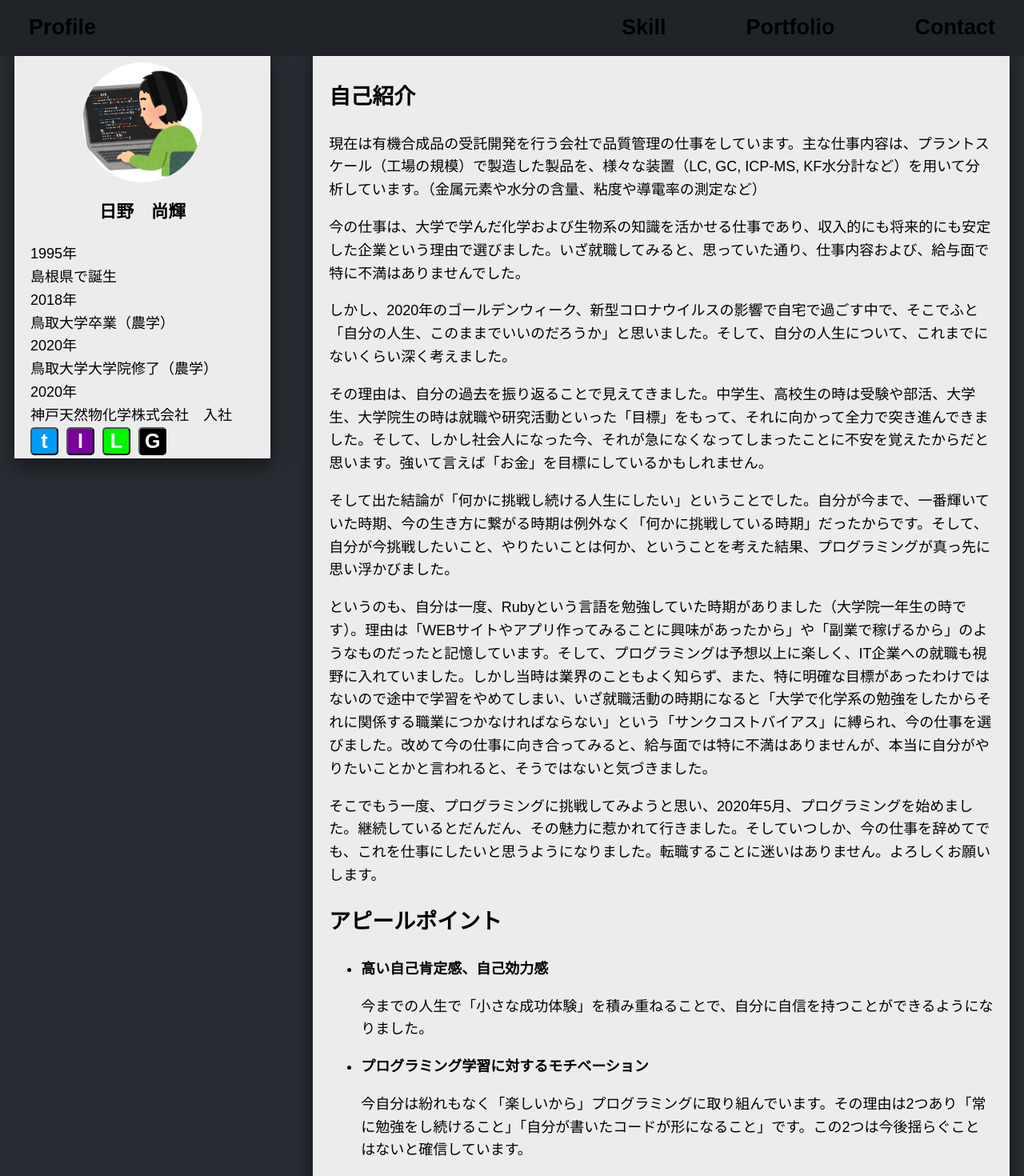
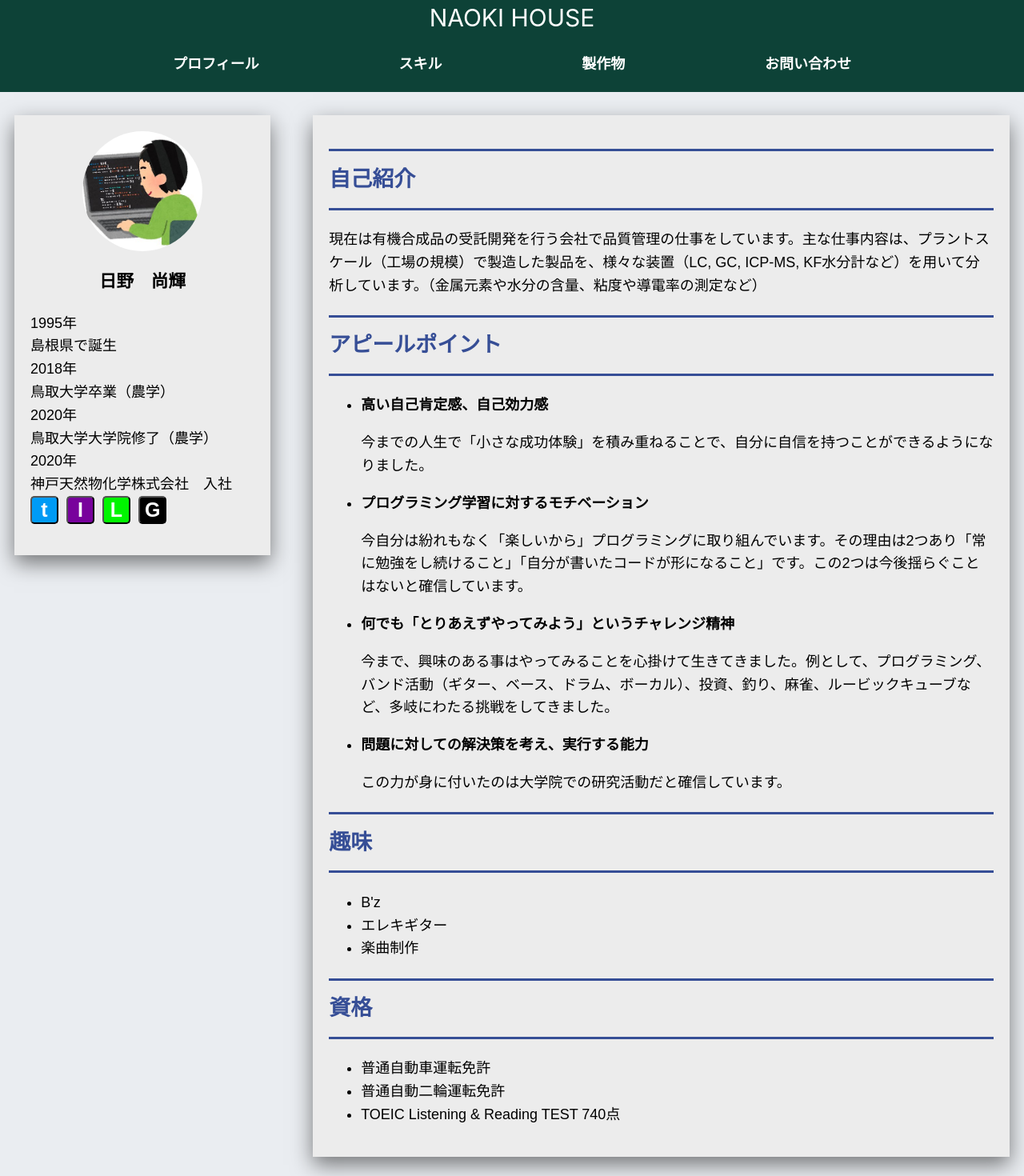
Before and after one commit to naokihino178/my-portfolio, a Next.js app: page / in a window 1280 px wide. Shown: the top 1470 px of the page at 80% size. Built offline with nearby package versions, Linux system fonts and the light colour scheme.

Commit message:
UIを大幅に変更中（モダンな感じに）

```diff
--- a/components/layout.js
+++ b/components/layout.js
@@ -1,11 +1,12 @@
-import Head from 'next/head'
-import styles from './layout.module.css' // stylesという名前でlayout.module.cssからインポート
-import utilStyles from '../styles/utils.module.css'
-import Link from 'next/link'
+import Head from "next/head";
+import styles from "./layout.module.css"; // stylesという名前でlayout.module.cssからインポート
+import utilStyles from "../styles/utils.module.css";
+import Link from "next/link";
 
-export const siteTitle = 'ここはsiteTitle、コンポーネントごとに変えれるよ'
+export const siteTitle = "ここはsiteTitle、コンポーネントごとに変えれるよ";
 
-export default function Layout({ children }) {// childrenはラップ要素、homeはトップページを表示？？
+export default function Layout({ children }) {
+  // childrenはラップ要素、homeはトップページを表示？？
   return (
     <div className={styles.bg}>
       <Head>
@@ -29,22 +30,34 @@ export default function Layout({ children }) {// childrenはラップ要素、ho
           content="summary_large_image"
         />
       </Head>
-      <header className={`${styles.header} ${utilStyles.headingLg}`}>
-        <div>
-          <Link href="/"><a>Profile</a></Link>
+      <header className={`${styles.header} ${utilStyles.headingSd}`}>
+        <div className={styles.headerLogoContainer}>
+        <Link href="/">
+          <a className={styles.headerLogo}>NAOKI HOUSE</a>
+        </Link>
         </div>
-        <div>
-          <Link href="/Skill"><a className={styles.nav}>Skill</a></Link>
-          <Link href="/Portfolio"><a className={styles.nav}>Portfolio</a></Link>
-          <Link href="/Form"><a className={styles.nav}>Contact</a></Link>
+        <div className={styles.headerNavContainer}>
+          <Link href="/">
+            <a className={styles.nav}>プロフィール</a>
+          </Link>
+          <Link href="/Skill">
+            <a className={styles.nav}>スキル</a>
+          </Link>
+          <Link href="/Portfolio">
+            <a className={styles.nav}>製作物</a>
+          </Link>
+          <Link href="/Form">
+            <a className={styles.nav}>お問い合わせ</a>
+          </Link>
         </div>
       </header>
       <div className={styles.container}>
         <div>
           {/* ここでやっとindex.jsのLayoutで囲まれた部分が表示 */}
-          <main>{children}</main>{/*Layoutコンポーネントがラッピングしている中身を表示*/}
+          <main>{children}</main>
+          {/*Layoutコンポーネントがラッピングしている中身を表示*/}
         </div>
       </div>
     </div>
-  )
+  );
 }
--- a/components/layout.module.css
+++ b/components/layout.module.css
@@ -2,35 +2,48 @@
   width: 100%;
   /* height: 100vh; */
   /* background-image: url("../public/images/gravel.png"); */
-  background: #282d33;
+  background: #eaedf1;
 }
 
 .container {
   max-width: 85rem;
-  padding: 0em 1em 2em;
+  padding: 8em 1em 2em;
   margin: 0 auto;
   color: #55adc8;
-  font-family: "Arial", "メイリオ";
+  font-family: "ヒラギノ角ゴ Pro W3", "Hiragino Kaku Gothic Pro", "メイリオ",
+    Meiryo, "ＭＳ Ｐゴシック", sans-serif;
 }
 
 .header {
+  position: fixed;
+  background: #0d4237;
+  z-index: 1;
+  width: 100%;
+  /* background-image: url("../public/images/gravel.png"); */
+}
+
+.headerLogoContainer {
+  text-align: center;
+}
+
+.headerLogo {
+  color: #fff;
+  font-size: 30px;
+}
+
+.headerNavContainer {
   font-weight: bold;
   height: 70px;
-  position: fixed;
   display: flex;
   justify-content: space-between;
   align-items: center;
-  /* background-image: url("../public/images/gravel.png"); */
-  color: #55adc8;
-  background: #202429;
-  z-index: 1;
-  width: 100%;
-  padding: 0 2rem;
-  font-family: "Arial", "メイリオ";
+  padding: 0 12rem;
+  font-family: "ヒラギノ角ゴ Pro W3", "Hiragino Kaku Gothic Pro", "メイリオ",
+    Meiryo, "ＭＳ Ｐゴシック", sans-serif;
 }
 
 .nav {
-  margin-left: 100px;
+  color: #fff;
 }
 
 .headerImage {
@@ -59,16 +72,16 @@
   padding: 20px 20px;
   margin-left: 30%;
   box-shadow: 0 10px 25px 0 rgba(0, 0, 0, 0.5);
-  background: #ECECEC;
+  background: #ececec;
 }
 
 .subContainer {
   width: 25%;
-  height: 515px;
+  height: 550px;
   padding: 20px 20px;
   position: fixed;
   box-shadow: 0 10px 25px 0 rgba(0, 0, 0, 0.5);
-  background: #ECECEC;
+  background: #ececec;
 }
 .main {
   /* display: flex;
@@ -76,7 +89,7 @@
   justify-content: flex-start; */
   padding: 20px 20px;
   box-shadow: 0 10px 25px 0 rgba(0, 0, 0, 0.5);
-  background: #ECECEC;
+  background: #ececec;
   color: #000;
 }
 
@@ -131,5 +144,5 @@
 .profile {
   padding: 30px;
   box-shadow: 0 10px 25px 0 rgba(0, 0, 0, 0.5);
-  background: #ECECEC;
+  background: #ececec;
 }
--- a/pages/Form.js
+++ b/pages/Form.js
@@ -46,7 +46,6 @@ const Form = () => {
 
     return(
         <Layout>
-            <h1 className={`${utilStyles.textAlignCenter} ${utilStyles.margin0Auto}`}>Contact</h1>
             <section className={styles.main}>
                 <div className={utilStyles.headingSd}>
                     <form onSubmit={handleSubmit}>
--- a/pages/Portfolio.js
+++ b/pages/Portfolio.js
@@ -6,7 +6,6 @@ import Layout from '../components/layout'
 const Portfolio = () => {
     return (
     <Layout>
-        <h1 className={`${utilStyles.textAlignCenter} ${utilStyles.margin0Auto}`}>Portfolio</h1>
         <section className={styles.main}>
             <Link href="https://next-js-tutorial.naokihino178.vercel.app">
                 <button className={styles.item2}>
--- a/pages/Profile.js
+++ b/pages/Profile.js
@@ -7,7 +7,6 @@ const Profile = () => {
     const name = '日野　尚輝'
     return (
     <Layout>
-        <h1 className={`${utilStyles.textAlignCenter} ${utilStyles.margin0Auto}`}>Profile</h1>
         <section className={styles.top}>
             <div className={styles.subContainer}>
                 <img
@@ -26,15 +25,9 @@ const Profile = () => {
                 <a href="https://github.com/naokihino178"><button className={utilStyles.githubButton}>G</button></a>
             </div>
             <div className={styles.mainContainer}>
-                <h2>自己紹介</h2>
+                <h2 className={utilStyles.outline}>自己紹介</h2>
                 <p>現在は有機合成品の受託開発を行う会社で品質管理の仕事をしています。主な仕事内容は、プラントスケール（工場の規模）で製造した製品を、様々な装置（LC, GC, ICP-MS, KF水分計など）を用いて分析しています。（金属元素や水分の含量、粘度や導電率の測定など）</p>
-                <p>今の仕事は、大学で学んだ化学および生物系の知識を活かせる仕事であり、収入的にも将来的にも安定した企業という理由で選びました。いざ就職してみると、思っていた通り、仕事内容および、給与面で特に不満はありませんでした。</p>
-                <p>しかし、2020年のゴールデンウィーク、新型コロナウイルスの影響で自宅で過ごす中で、そこでふと「自分の人生、このままでいいのだろうか」と思いました。そして、自分の人生について、これまでにないくらい深く考えました。</p>
-                <p>その理由は、自分の過去を振り返ることで見えてきました。中学生、高校生の時は受験や部活、大学生、大学院生の時は就職や研究活動といった「目標」をもって、それに向かって全力で突き進んできました。そして、しかし社会人になった今、それが急になくなってしまったことに不安を覚えたからだと思います。強いて言えば「お金」を目標にしているかもしれません。</p>
-                <p>そして出た結論が「何かに挑戦し続ける人生にしたい」ということでした。自分が今まで、一番輝いていた時期、今の生き方に繋がる時期は例外なく「何かに挑戦している時期」だったからです。そして、自分が今挑戦したいこと、やりたいことは何か、ということを考えた結果、プログラミングが真っ先に思い浮かびました。</p>
-                <p>というのも、自分は一度、Rubyという言語を勉強していた時期がありました（大学院一年生の時です）。理由は「WEBサイトやアプリ作ってみることに興味があったから」や「副業で稼げるから」のようなものだったと記憶しています。そして、プログラミングは予想以上に楽しく、IT企業への就職も視野に入れていました。しかし当時は業界のこともよく知らず、また、特に明確な目標があったわけではないので途中で学習をやめてしまい、いざ就職活動の時期になると「大学で化学系の勉強をしたからそれに関係する職業につかなければならない」という「サンクコストバイアス」に縛られ、今の仕事を選びました。改めて今の仕事に向き合ってみると、給与面では特に不満はありませんが、本当に自分がやりたいことかと言われると、そうではないと気づきました。</p>
-                <p>そこでもう一度、プログラミングに挑戦してみようと思い、2020年5月、プログラミングを始めました。継続しているとだんだん、その魅力に惹かれて行きました。そしていつしか、今の仕事を辞めてでも、これを仕事にしたいと思うようになりました。転職することに迷いはありません。よろしくお願いします。</p>
-                <h2>アピールポイント</h2>
+                <h2 className={utilStyles.outline}>アピールポイント</h2>
                 <ul>
                     <li className={utilStyles.fontWeightBold}>高い自己肯定感、自己効力感</li>
                     <p>今までの人生で「小さな成功体験」を積み重ねることで、自分に自信を持つことができるようになりました。</p>
@@ -45,26 +38,13 @@ const Profile = () => {
                     <li className={utilStyles.fontWeightBold}>問題に対しての解決策を考え、実行する能力</li>
                     <p>この力が身に付いたのは大学院での研究活動だと確信しています。</p>
                 </ul>
-                <h2>今の会社での取り組み</h2>
-                    <p>今の会社では、まだ大きな何かを成し遂げた経験はありませんが、一年間でかなり成長できたと自負しています。</p>
-                    <p>特に意識していることは4つあります。また、仕事に対しては人一倍真剣に向き合っている自信があります。特に意識していることは2つあります</p>
-                    <ul>
-                        <li className={utilStyles.fontWeightBold}>二度同じ失敗をしないこと</li>
-                        <p>挑戦をすれば失敗をすると思います。一度失敗した段階で解決策を考え、同じ失敗をしないように心掛けています。基本的に意識するだけでは変わることができないのは体感しているので、メモを取ったり、自分専用の手順書を作ったり、構造的に解決することを心掛けていました。</p>
-                        <li className={utilStyles.fontWeightBold}>業務の効率化を常に考えること</li>
-                        <p>業務を効率化すると、無駄な残業を減らすことができ、帰宅後の自由時間を確保することができ、プログラミング学習の時間に充てることができました。また、心身の健康の維持にも非常に有効でした。</p>
-                        <li className={utilStyles.fontWeightBold}>率先して自分の意見を言うこと</li>
-                        <p>課内での会議や部署の会議などで、積極的に発言をすることを心掛けています。その繰り返しによって、問題に対しての意見や解決策を思考する癖をつけ、大勢の前でも臆することなく意見を言うことができるようになりました。</p>
-                        <li className={utilStyles.fontWeightBold}>「話し方」「伝え方」を意識しながら仕事を行うこと</li>
-                        <p>私は話し方があまり上手ではないという弱みがあります。それを克服するために、日々、色々な試みをしています。例えば、日々の業務での会話はもちろん、雑談に関しても、可能な限りゆっくり話すことを心掛けています。また、質問をするときや、自分の意見を言うときは、突発的に話始めるのではなく、必ず自分の頭の中で論理を整理してから話すように心がけています。そういう小さな心がけによって、入社時の自分とはまるで別人になっていると自部しています。</p>
-                    </ul>
-                <h2>趣味</h2>
+                <h2 className={utilStyles.outline}>趣味</h2>
                 <ul>
                     <li>B'z</li>
-                    <li>エレキギター（使用ギター: YAMAHA PACIFICA 510V）</li>
+                    <li>エレキギター</li>
                     <li>楽曲制作</li>
                 </ul>
-                <h2>資格</h2>
+                <h2 className={utilStyles.outline}>資格</h2>
                 <ul>
                     <li>普通自動車運転免許</li>
                     <li>普通自動二輪運転免許</li>
--- a/pages/Skill.js
+++ b/pages/Skill.js
@@ -424,9 +424,6 @@ const Skill = () => {
 
   return (
     <Layout>
-      <h1 className={`${utilStyles.textAlignCenter} ${utilStyles.margin0Auto}`}>
-        Skill
-      </h1>
       {/* クリックで何ができるかを表示(hoverで表示でもいいかも、でも一覧で見たいからやっぱこれかな) */}
       {/* 情報量を増やす & 画像を大きくするため、3*3のタイルでもいいかも（適当に技術一個追加でｗ） */}
         <h3>マークアップ言語</h3>
--- a/styles/utils.module.css
+++ b/styles/utils.module.css
@@ -102,7 +102,7 @@
   height: 35px;
   border-radius: 5px;
   background: rgb(0, 155, 245);
-  color:#fff;
+  color: #fff;
   font-size: 25px;
   font-weight: bold;
   margin-right: 10px;
@@ -115,7 +115,7 @@
   height: 35px;
   border-radius: 5px;
   background: rgb(120, 2, 156);
-  color:#fff;
+  color: #fff;
   font-size: 25px;
   font-weight: bold;
   margin-right: 10px;
@@ -128,7 +128,7 @@
   height: 35px;
   border-radius: 5px;
   background: rgb(0, 245, 0);
-  color:#fff;
+  color: #fff;
   font-size: 25px;
   font-weight: bold;
   margin-right: 10px;
@@ -141,10 +141,17 @@
   height: 35px;
   border-radius: 5px;
   background: rgb(0, 0, 0);
-  color:#fff;
+  color: #fff;
   font-size: 25px;
   font-weight: bold;
   margin-right: 10px;
   user-select: none;
   cursor: pointer;
 }
+
+.outline {
+  color: #364e96; /*文字色*/
+  padding: 0.5em 0; /*上下の余白*/
+  border-top: solid 3px #364e96; /*上線*/
+  border-bottom: solid 3px #364e96; /*下線*/
+}
```
Lines whose indentation alone changed are shown as unchanged.
